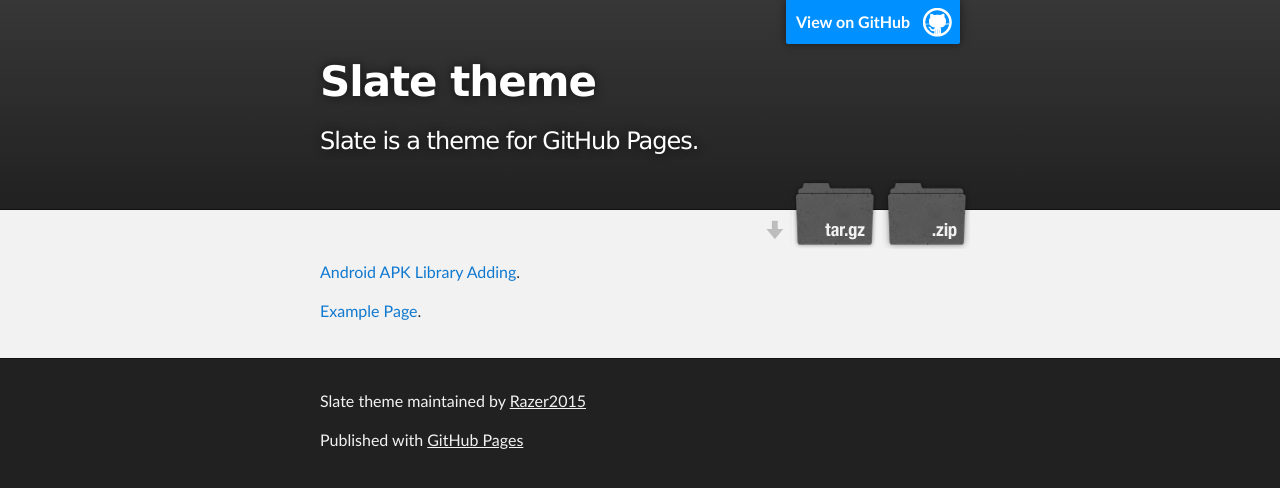
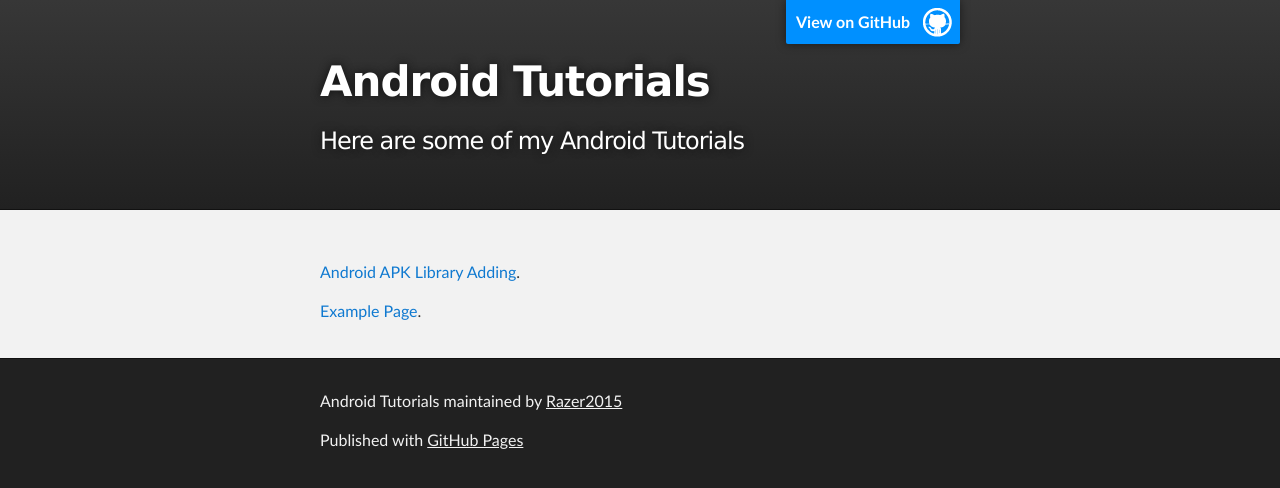
Before and after one commit to Razer2015/Android-Tutorials, a Jekyll site: the page built from docs/index.md, in a window 1280 px wide. Shown: the top 488 px of the page. Built offline with Jekyll 4.4.1, drawn with Linux system fonts in a browser that asks for light colours.

Commit message:
Add files via upload

```diff
--- a/docs/_config.yml
+++ b/docs/_config.yml
@@ -1,5 +1,5 @@
-title: Slate theme
-description: Slate is a theme for GitHub Pages.
-show_downloads: true
+title: Android Tutorials
+description: Here are some of my Android Tutorials
+show_downloads: false
 google_analytics:
 theme: jekyll-theme-slate
```
